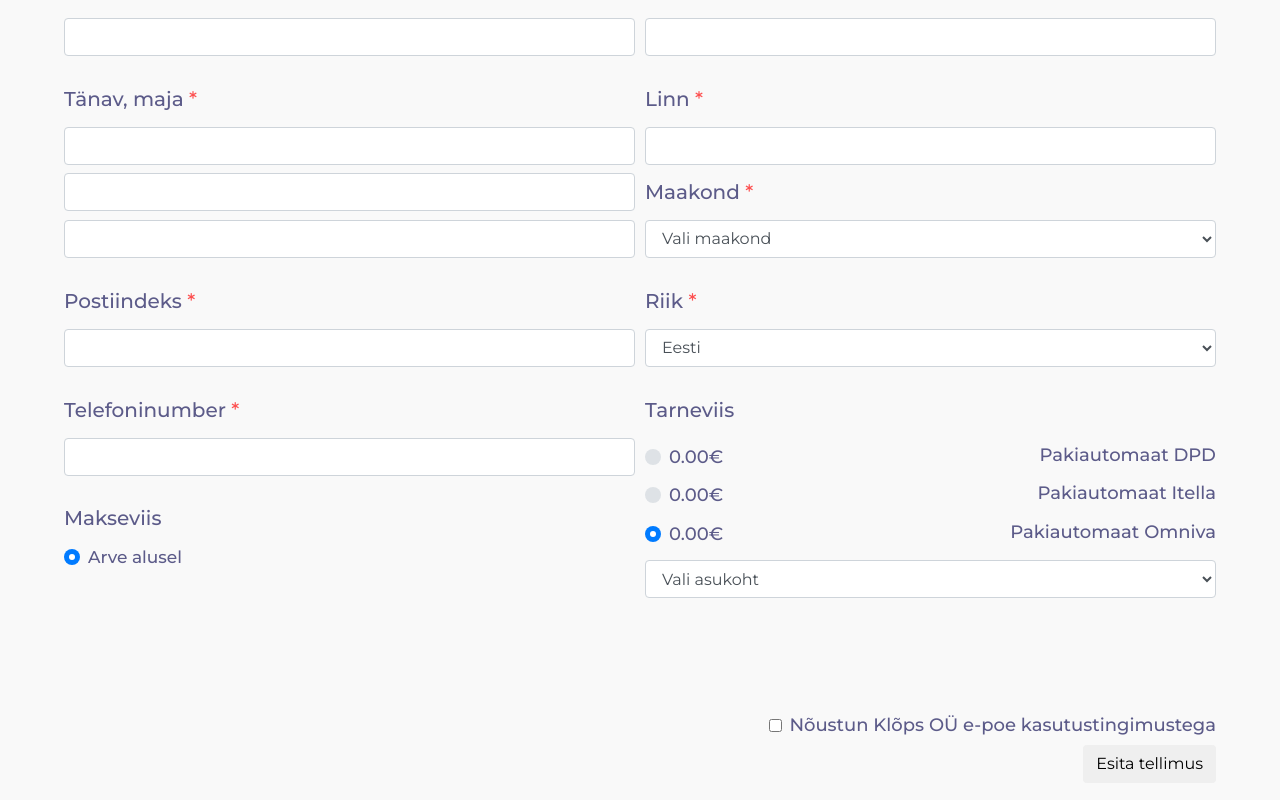
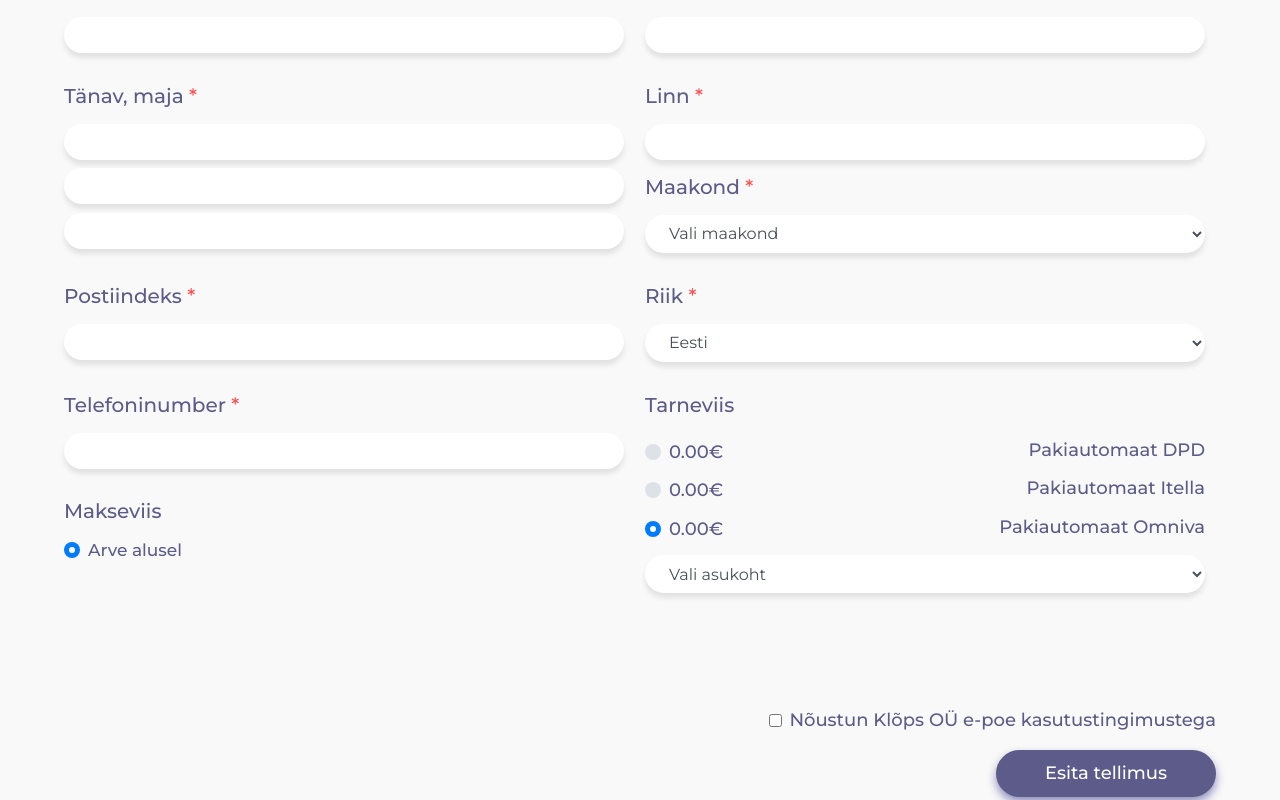
Before and after one commit to KatoConcept/klops_fotopood, a React (Create React App) app: page /make_purchase in a window 1280 px wide. Shown: the part 800-1600 px from the top of the page. Built offline with nearby package versions, Linux system fonts and the light colour scheme.

Commit message:
Purchase forms 90% ready

```diff
--- a/src/Components/MakePurchase/MakePurchase.js
+++ b/src/Components/MakePurchase/MakePurchase.js
@@ -78,8 +78,8 @@ function MakePurchase() {
             <div class="form-group col-md-6">
               <label for="inputHouse"><h1 className="form-title">Tänav, maja <span className="color-red">*</span></h1></label>
               <input type="name" class="form-control form-multiple" id="inputHouse" placeholder="" required="true" />
-              <input type="name" class="form-control form-multiple" id="inputHouse2" placeholder="" required="true" />
-              <input type="name" class="form-control" id="inputHouse3" placeholder="" required="true" />
+              <input type="name" class="form-control form-multiple" id="inputHouse2" placeholder="" />
+              <input type="name" class="form-control" id="inputHouse3" placeholder="" />
             </div>
             <div class="form-group col-md-6">
               <label for="inputCity"><h1 className="form-title">Linn <span className="color-red">*</span></h1></label>
--- a/src/Style/MakePurchase.scss
+++ b/src/Style/MakePurchase.scss
@@ -91,6 +91,7 @@
 
     .delivery-right {
         font-size: 18px;
+        margin-right: 2%;
     }
     .delivery-left {
         font-size: 18px;
@@ -134,4 +135,30 @@
         font-size: 18px;
     }
 
+    .form-control {
+        border-radius: 50px;
+        padding-left: 20px;
+        border: none;
+        box-shadow: 0px 5px 5px rgb(226, 226, 226);
+        width: 98%;
+    }
+
+    .form-control::placeholder {
+        color: $main-50;
+        font-weight: 500;
+    }
+
+    .btn {
+        width: 220px;
+        border: none;
+        background-color: $main;
+        color: white !important;
+        font-weight: 500;
+        font-size: 18px;
+        border-radius: 50px;
+        padding: 10px 0px;
+        margin-top: 10px;
+        box-shadow: 0px 5px 10px $main-shadow;
+        transition: ease-in-out 0.3s;
+    }
 }
```
